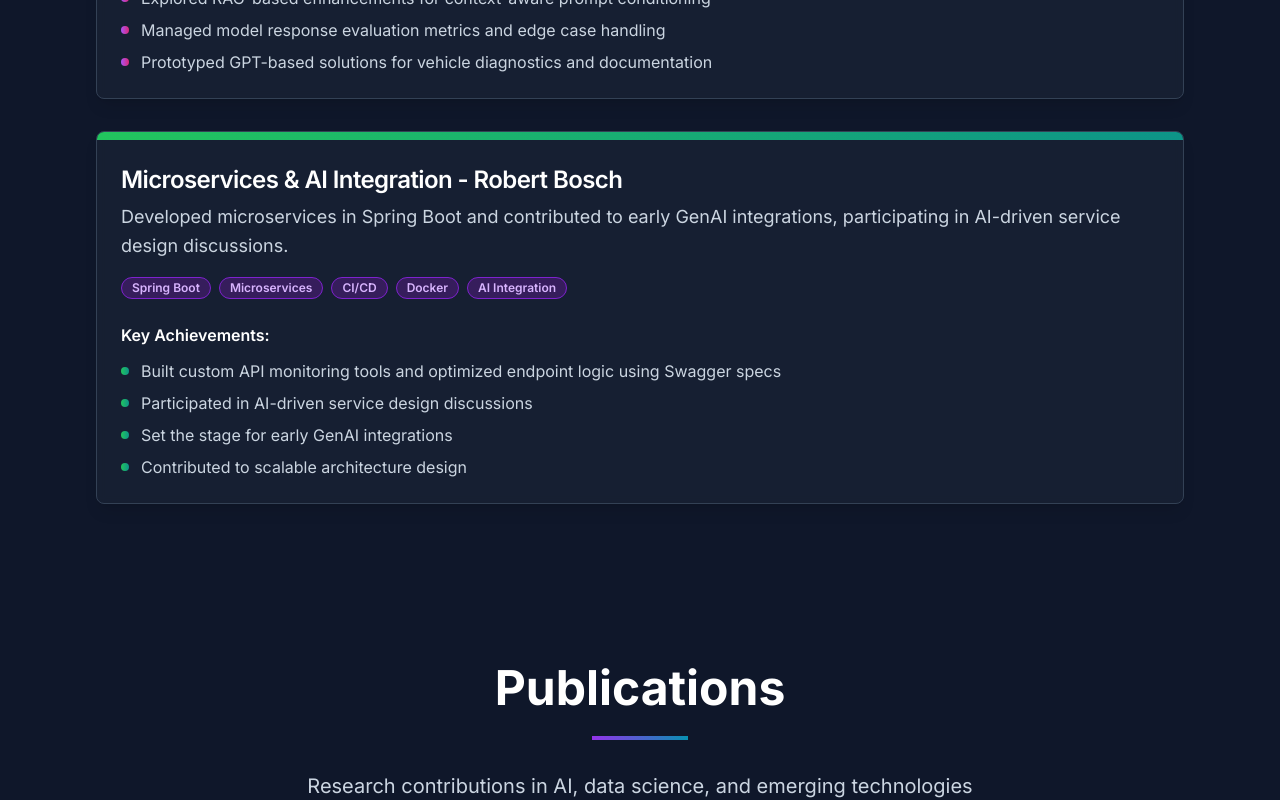
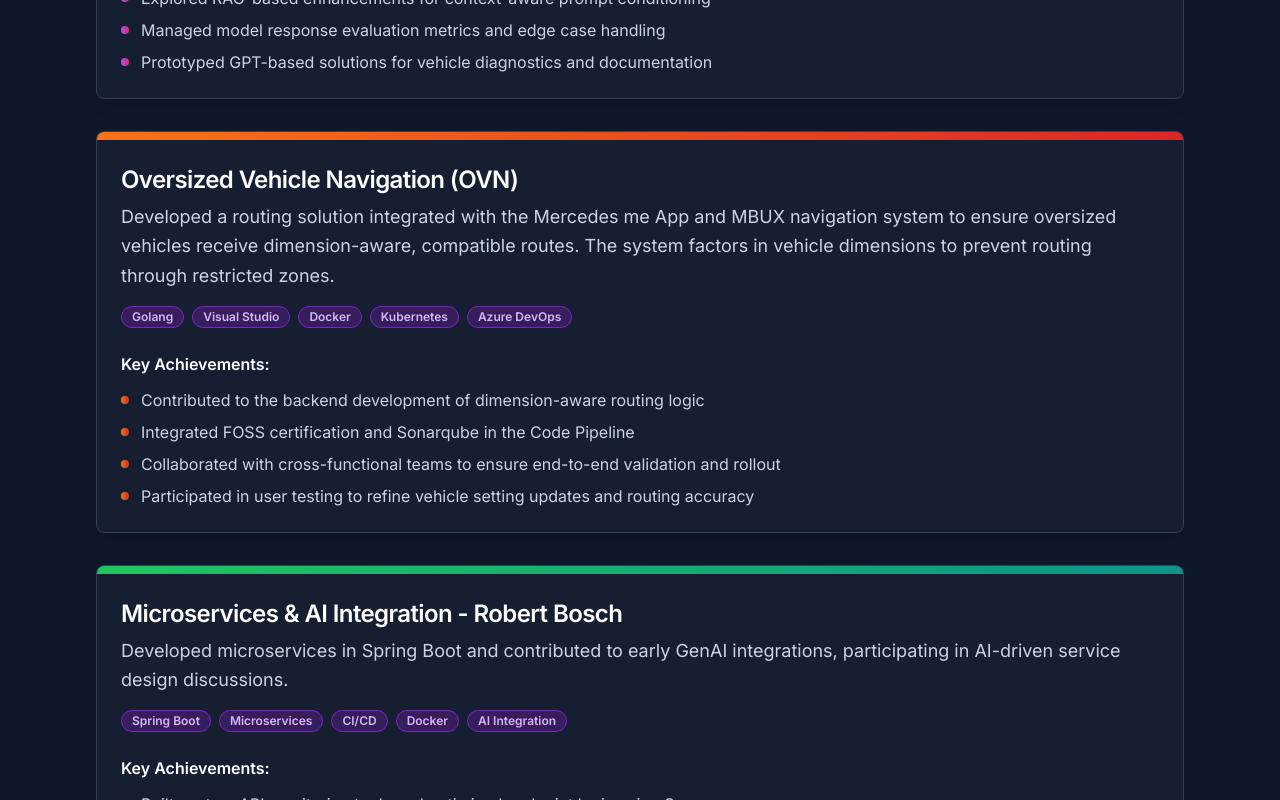
Before and after one commit to Lipsita-Senapati/lipsita-portfolio, a React (Vite) app: page / in a window 1280 px wide. Shown: the part 5900-6700 px from the top of the page. Built offline with nearby package versions, Linux system fonts and the light colour scheme.

Commit message:
Add Oversized Vehicle Navigation project
Added a new project to the portfolio, detailing the Oversized Vehicle Navigation (OVN) project, including its overview, technologies used, and responsibilities.

```diff
--- a/src/components/Projects.tsx
+++ b/src/components/Projects.tsx
@@ -27,6 +27,18 @@ const Projects = () => {
         "Prototyped GPT-based solutions for vehicle diagnostics and documentation"
       ],
       gradient: "from-purple-500 to-pink-600"
+    },
+    {
+      title: "Oversized Vehicle Navigation (OVN)",
+      description: "Developed a routing solution integrated with the Mercedes me App and MBUX navigation system to ensure oversized vehicles receive dimension-aware, compatible routes. The system factors in vehicle dimensions to prevent routing through restricted zones.",
+      technologies: ["Golang", "Visual Studio", "Docker", "Kubernetes", "Azure DevOps"],
+      highlights: [
+        "Contributed to the backend development of dimension-aware routing logic",
+        "Integrated FOSS certification and Sonarqube in the Code Pipeline",
+        "Collaborated with cross-functional teams to ensure end-to-end validation and rollout",
+        "Participated in user testing to refine vehicle setting updates and routing accuracy"
+      ],
+      gradient: "from-orange-500 to-red-600"
     },
     {
       title: "Microservices & AI Integration - Robert Bosch",
```
